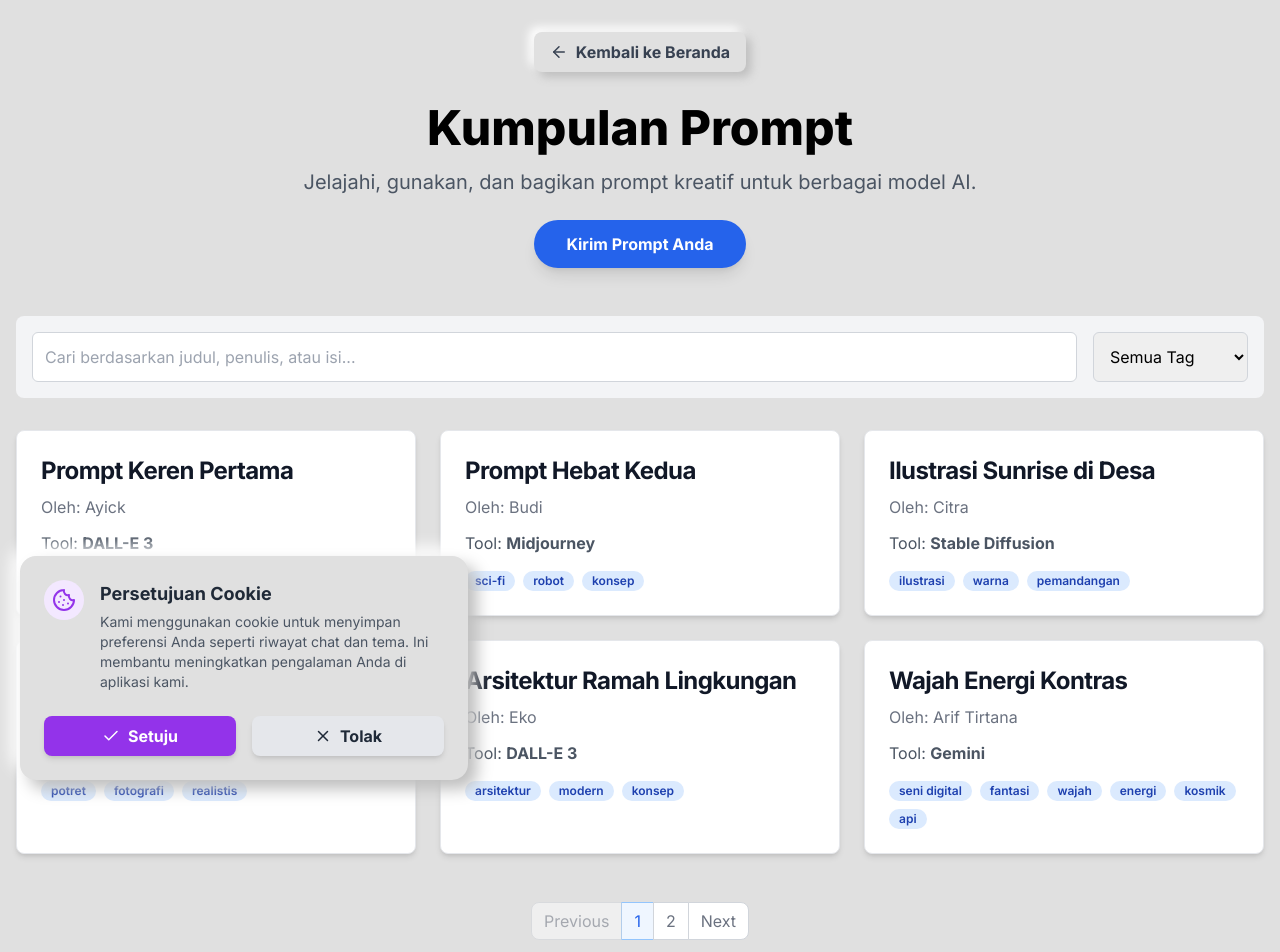
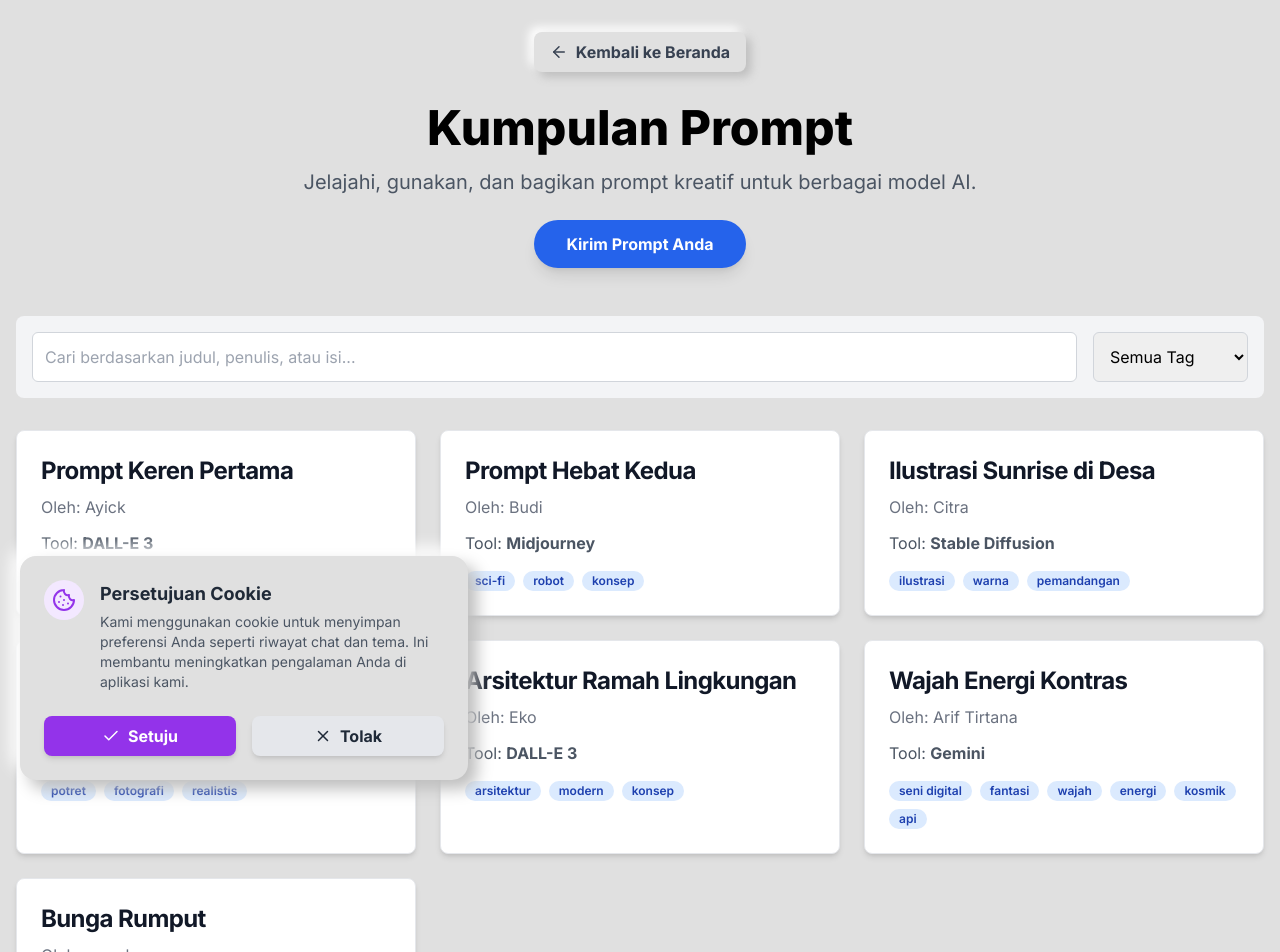
Before and after one commit to ruangriung/ruangriung-generator-app, a Next.js app: page /kumpulan-prompt in a window 1280 px wide. Shown: the top 952 px of the page. Built offline with nearby package versions, Linux system fonts and the light colour scheme.

Commit message:
fix: lib

```diff
--- a/app/kumpulan-prompt/PromptClient.tsx
+++ b/app/kumpulan-prompt/PromptClient.tsx
@@ -9,7 +9,7 @@ import Pagination from '../../components/Pagination';
 import AdBanner from '../../components/AdBanner';
 import { ArrowLeft } from 'lucide-react';
 
-const PROMPTS_PER_PAGE = 6;
+const PROMPTS_PER_PAGE = 9;
 
 interface PromptClientProps {
   prompts: Prompt[];
```
